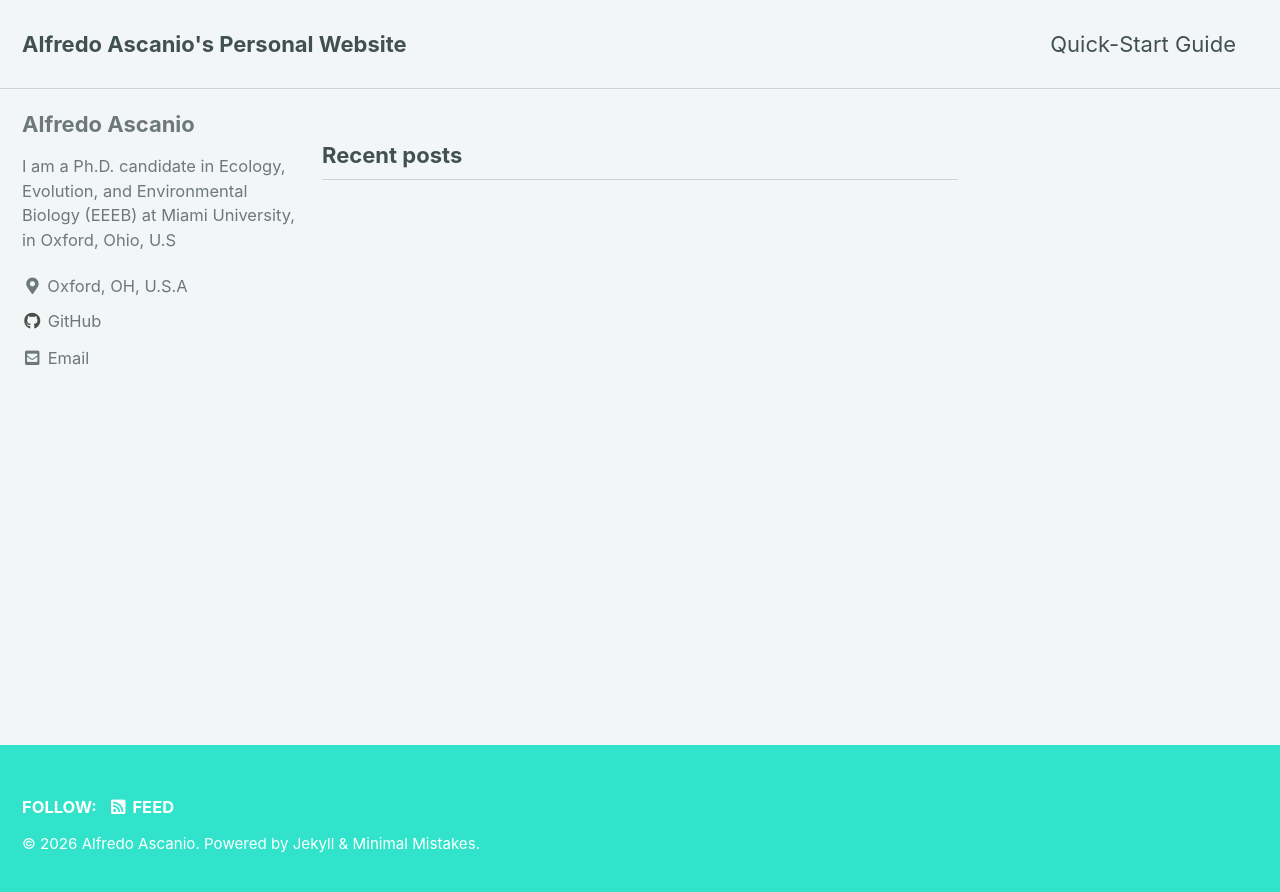
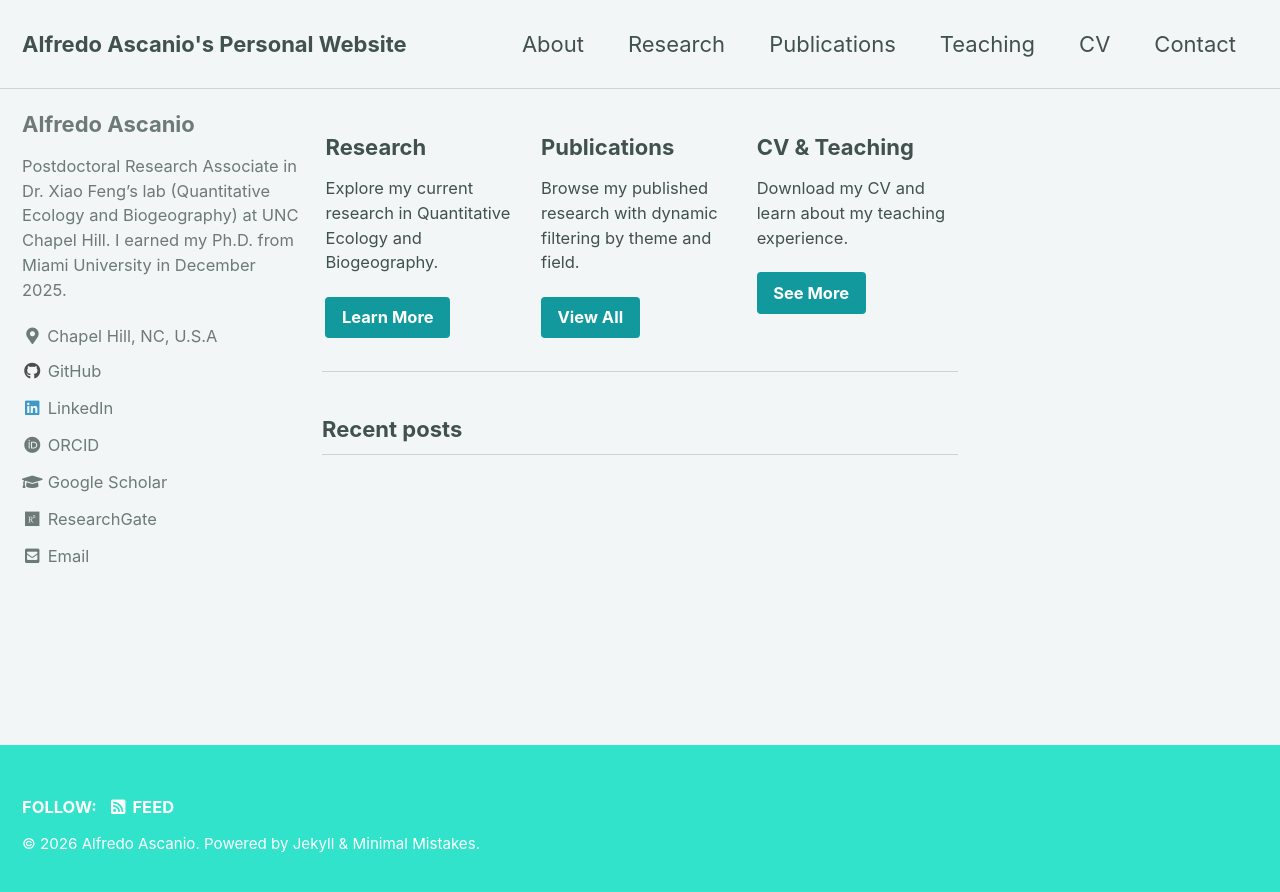
Before and after one commit to ascanioalfredoa/ascanioalfredoa.github.io, a Jekyll site: the page built from index.html, in a window 1280 px wide. Shown: the top 892 px of the page. Built offline with Jekyll 4.4.1, drawn with Linux system fonts in a browser that asks for light colours; cached includes are drawn as plain includes; the list of posts is cut into pages by our own code.

Commit message:
Build out professional website structure and features
- Update professional bio and academic profiles in _config.yml
- Configure site navigation and summary widgets on the Home page
- Create placeholder pages for Research, Teaching, CV, and Contact
- Implement dynamic filtering/sorting for Publications using MixItUp
- Set up a custom collection for Research updates

Co-authored-by: ascanioalfredoa <13182678+ascanioalfredoa@users.noreply.github.com>

```diff
--- a/_config.yml
+++ b/_config.yml
@@ -107,28 +107,25 @@ analytics:
 author:
   name             : "Alfredo Ascanio"
   avatar           : # path of avatar image, e.g. "/assets/images/bio-photo.jpg"
-  bio              : "I am a Ph.D. candidate in Ecology, Evolution, and Environmental Biology (EEEB) at Miami University, in Oxford, Ohio, U.S"
-  location         : "Oxford, OH, U.S.A"
+  bio              : "Postdoctoral Research Associate in Dr. Xiao Feng’s lab (Quantitative Ecology and Biogeography) at UNC Chapel Hill. I earned my Ph.D. from Miami University in December 2025."
+  location         : "Chapel Hill, NC, U.S.A"
   email            : "ascanio.alfredoa@gmail.com"
   links:
-    - label: "Email"
-      icon: "fas fa-fw fa-envelope-square"
-      url: #"ascanio.alfredoa@gmail.com"
-    - label: "Website"
-      icon: "fas fa-fw fa-link"
-      # url: "https://your-website.com"
-    - label: "Twitter"
-      icon: "fab fa-fw fa-twitter-square"
-      # url: "https://twitter.com/"
-    - label: "Facebook"
-      icon: "fab fa-fw fa-facebook-square"
-      # url: "https://facebook.com/"
     - label: "GitHub"
       icon: "fab fa-fw fa-github"
       url: "https://github.com/ascanioalfredoa"
-    - label: "Instagram"
-      icon: "fab fa-fw fa-instagram"
-      # url: "https://instagram.com/"
+    - label: "LinkedIn"
+      icon: "fab fa-fw fa-linkedin"
+      url: "https://www.linkedin.com/in/ascanioalfredo"
+    - label: "ORCID"
+      icon: "fab fa-fw fa-orcid"
+      url: "https://orcid.org/0000-0001-9987-7977"
+    - label: "Google Scholar"
+      icon: "fas fa-fw fa-graduation-cap"
+      url: "https://scholar.google.com/citations?user=-33O3RoAAAAJ"
+    - label: "ResearchGate"
+      icon: "fab fa-fw fa-researchgate"
+      url: "https://www.researchgate.net/profile/Alfredo-Ascanio"
 
 # Site Footer
 footer:
@@ -224,6 +221,11 @@ paginate_path: /page:num/
 timezone: # https://en.wikipedia.org/wiki/List_of_tz_database_time_zones
 
 
+collections:
+  updates:
+    output: true
+    permalink: /updates/:path/
+
 # Plugins (previously gems:)
 plugins:
   - jekyll-paginate
--- a/index.html
+++ b/index.html
@@ -1,4 +1,28 @@
 ---
 layout: home
 author_profile: true
+feature_row:
+  - image_path: # /assets/images/research-teaser.jpg
+    alt: "Research"
+    title: "Research"
+    excerpt: "Explore my current research in Quantitative Ecology and Biogeography."
+    url: "/research/"
+    btn_label: "Learn More"
+    btn_class: "btn--primary"
+  - image_path: # /assets/images/publications-teaser.jpg
+    alt: "Publications"
+    title: "Publications"
+    excerpt: "Browse my published research with dynamic filtering by theme and field."
+    url: "/publications/"
+    btn_label: "View All"
+    btn_class: "btn--primary"
+  - image_path: # /assets/images/cv-teaser.jpg
+    alt: "CV"
+    title: "CV & Teaching"
+    excerpt: "Download my CV and learn about my teaching experience."
+    url: "/cv/"
+    btn_label: "See More"
+    btn_class: "btn--primary"
 ---
+
+{% include feature_row %}
```
Also changed, not shown: _data/navigation.yml (+12 -10 lines), _data/publications.yml (added, +23 -0 lines), _pages/about.md (added, +8 -0 lines), _pages/contact.md (added, +8 -0 lines), _pages/cv.md (added, +11 -0 lines), _pages/publications.md (added, +112 -0 lines), _pages/research.md (added, +15 -0 lines), _pages/teaching.md (added, +8 -0 lines), _updates/2026-01-20-biogeographic-analysis-update.md (added, +6 -0 lines), Gemfile.lock.
